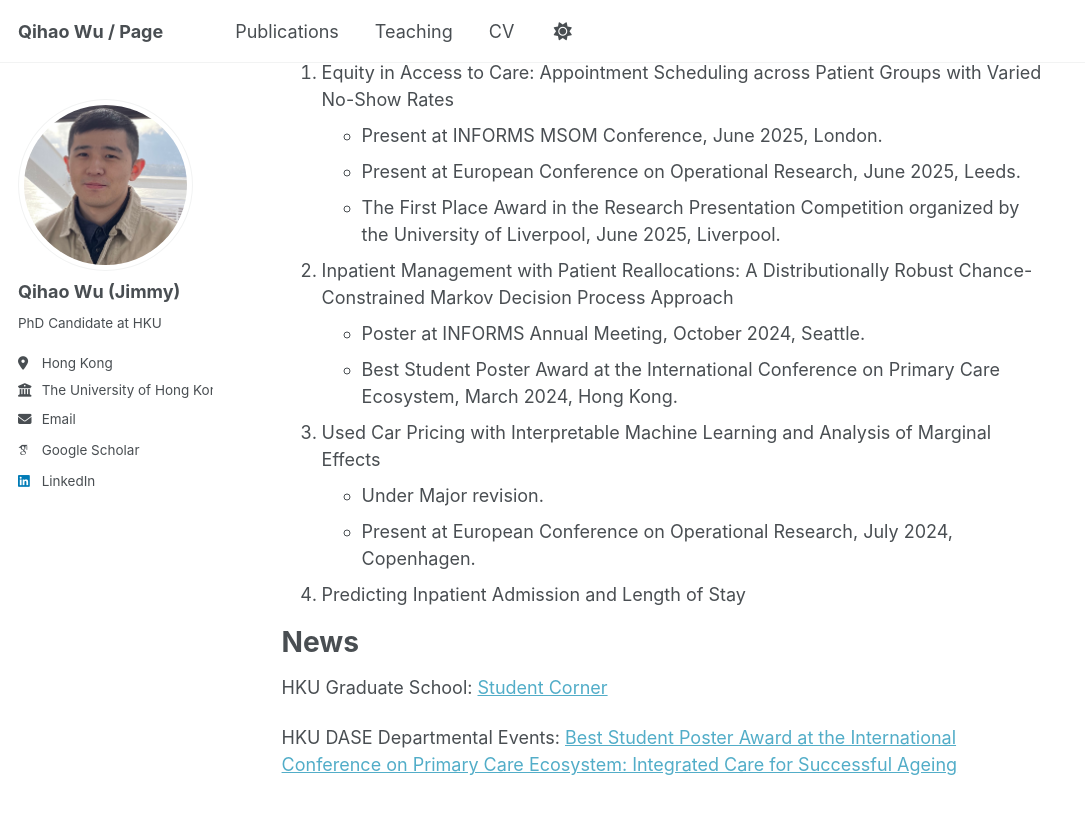
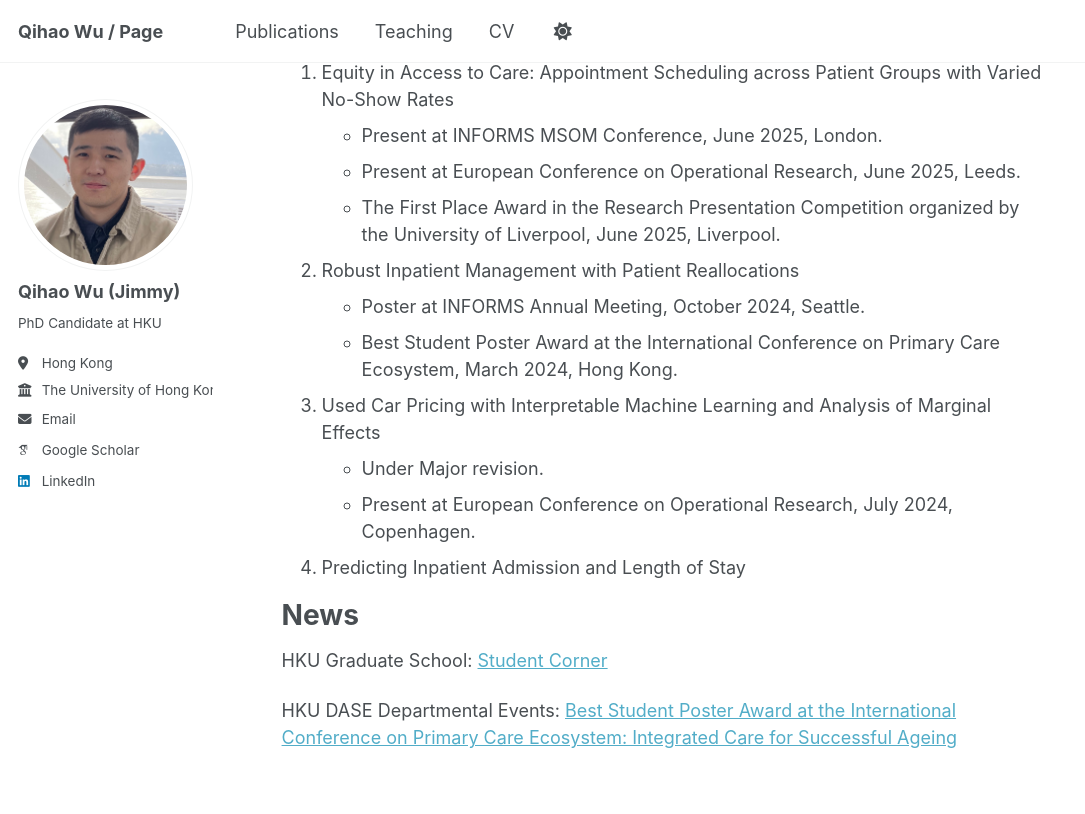
Before and after one commit to Qihao-Wu/bio, a Jekyll site: the page built from _pages/about.md, in a window 1280 px wide and 900 px high, scrolled down 544 px. Shown: the top 814 px of the window, without its empty margins (0-1085 px from the left). Built offline with Jekyll 4.4.1, drawn with Linux system fonts in a browser that asks for light colours; some web fonts are replaced.

Commit message:
Update about.md

```diff
--- a/_pages/about.md
+++ b/_pages/about.md
@@ -27,7 +27,7 @@ Works in Progress
   * The First Place Award in the Research Presentation Competition organized by the University of Liverpool, June 2025, Liverpool.
 
 
-2. Inpatient Management with Patient Reallocations: A Distributionally Robust Chance-Constrained Markov Decision Process Approach
+2. Robust Inpatient Management with Patient Reallocations
   * Poster at INFORMS Annual Meeting, October 2024, Seattle.
   * Best Student Poster Award at the International Conference on Primary Care Ecosystem, March 2024, Hong Kong.
 
```
